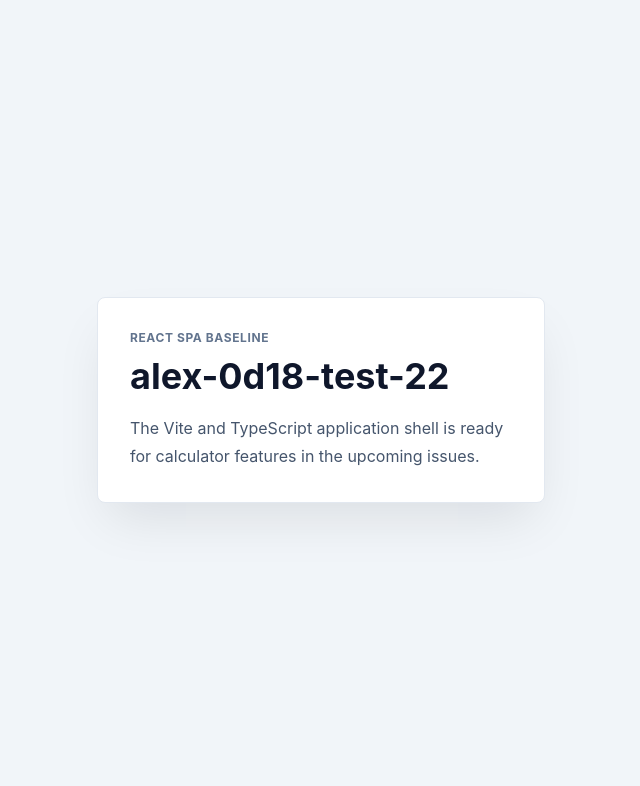
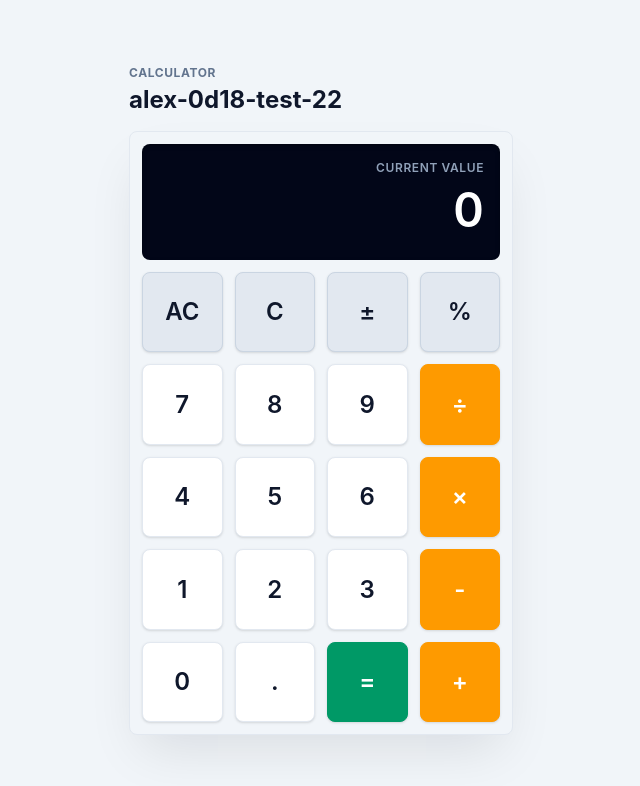
Before and after one commit to mtplayground/alex-0d18-test-22, a React (Vite) app: page / in a window 1280 px wide. Shown: the top 786 px of the page, without its empty margins (319-959 px from the left). Built offline with nearby package versions, Linux system fonts and the light colour scheme.

Commit message:
feat: Wire UI to engine in the App container

```diff
--- a/src/App.tsx
+++ b/src/App.tsx
@@ -1,21 +1,80 @@
+import { useCallback, useEffect, useReducer } from 'react';
+import { Display, Keypad } from './components';
+import {
+  calculatorReducer,
+  createInitialCalculatorState,
+  type CalculatorAction,
+} from './engine';
+import { getKeyboardAction } from './keyboard';
+
 export default function App() {
+  const [state, dispatch] = useReducer(
+    calculatorReducer,
+    undefined,
+    createInitialCalculatorState,
+  );
+
+  const handleAction = useCallback((action: CalculatorAction) => {
+    dispatch(action);
+  }, []);
+
+  useEffect(() => {
+    function handleKeyDown(event: KeyboardEvent) {
+      if (isEditableTarget(event.target)) {
+        return;
+      }
+
+      const action = getKeyboardAction(event.key);
+
+      if (!action) {
+        return;
+      }
+
+      event.preventDefault();
+      dispatch(action);
+    }
+
+    window.addEventListener('keydown', handleKeyDown);
+    return () => window.removeEventListener('keydown', handleKeyDown);
+  }, []);
+
   return (
     <main
-      className="grid min-h-screen place-items-center bg-slate-100 px-6 py-10 text-slate-900"
+      className="grid min-h-screen place-items-center bg-slate-100 px-4 py-8 text-slate-900"
       aria-labelledby="app-title"
     >
-      <section className="w-full max-w-md rounded-lg border border-slate-200 bg-white p-8 shadow-2xl shadow-slate-950/10">
-        <p className="mb-3 text-xs font-bold uppercase tracking-wider text-slate-500">
-          React SPA baseline
-        </p>
-        <h1 id="app-title" className="text-4xl font-bold leading-none">
-          alex-0d18-test-22
-        </h1>
-        <p className="mt-5 leading-7 text-slate-600">
-          The Vite and TypeScript application shell is ready for calculator
-          features in the upcoming issues.
-        </p>
+      <section className="w-full max-w-sm">
+        <header className="mb-4">
+          <p className="text-xs font-bold uppercase tracking-wider text-slate-500">
+            Calculator
+          </p>
+          <h1 id="app-title" className="mt-1 text-2xl font-bold leading-tight">
+            alex-0d18-test-22
+          </h1>
+        </header>
+        <div className="rounded-lg border border-slate-200 bg-slate-100 p-3 shadow-2xl shadow-slate-950/10">
+          <Display
+            value={state.currentOperand}
+            error={state.error}
+            accumulatedValue={state.accumulatedValue}
+            pendingOperation={state.pendingOperation}
+          />
+          <Keypad className="mt-3" onAction={handleAction} />
+        </div>
       </section>
     </main>
   );
 }
+
+function isEditableTarget(target: EventTarget | null): boolean {
+  if (!(target instanceof HTMLElement)) {
+    return false;
+  }
+
+  return (
+    target.isContentEditable ||
+    target.tagName === 'INPUT' ||
+    target.tagName === 'TEXTAREA' ||
+    target.tagName === 'SELECT'
+  );
+}
--- /dev/null
+++ b/src/keyboard.ts
@@ -0,0 +1,40 @@
+import type { CalculatorAction, Digit } from './engine';
+
+export function getKeyboardAction(key: string): CalculatorAction | null {
+  if (isDigitKey(key)) {
+    return { type: 'digit', digit: key };
+  }
+
+  switch (key) {
+    case '.':
+      return { type: 'decimal' };
+    case '+':
+      return { type: 'operation', operation: 'add' };
+    case '-':
+      return { type: 'operation', operation: 'subtract' };
+    case '*':
+    case 'x':
+    case 'X':
+      return { type: 'operation', operation: 'multiply' };
+    case '/':
+      return { type: 'operation', operation: 'divide' };
+    case '=':
+    case 'Enter':
+      return { type: 'evaluate' };
+    case '%':
+      return { type: 'percentage' };
+    case 'Backspace':
+    case 'Delete':
+      return { type: 'clear-entry' };
+    case 'Escape':
+      return { type: 'clear-all' };
+    case 'F9':
+      return { type: 'toggle-sign' };
+    default:
+      return null;
+  }
+}
+
+function isDigitKey(key: string): key is Digit {
+  return key.length === 1 && key >= '0' && key <= '9';
+}
```
Also changed, not shown: 1 other file (tests, documents, lock files or other folders).
